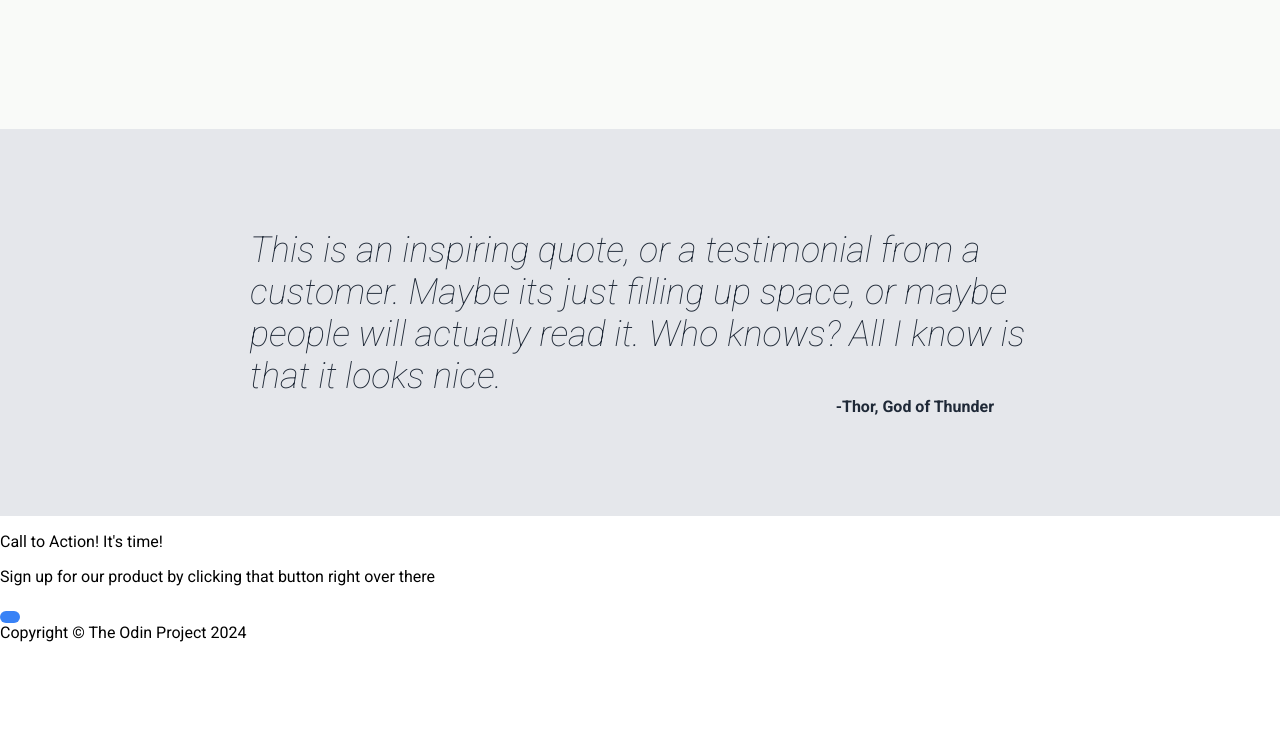
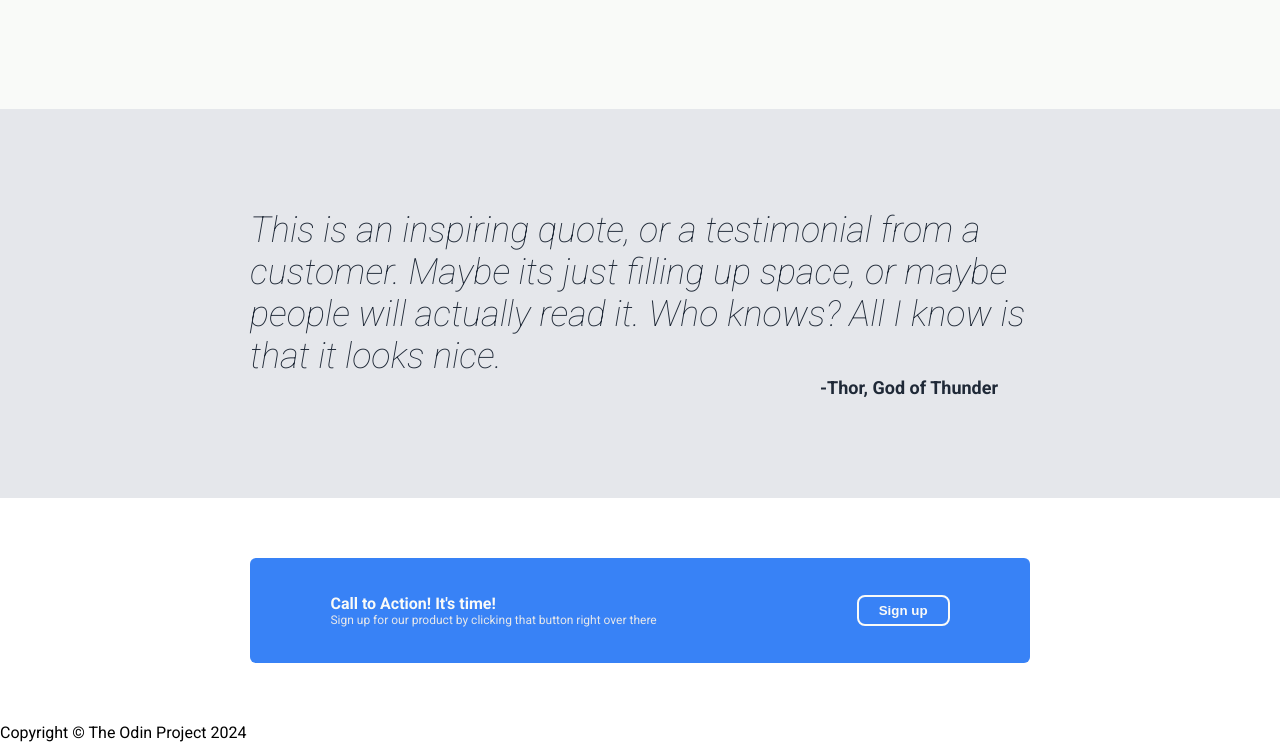
Before and after one commit to ahhhhhh-its-jakob/odin-landingpage, a plain HTML site: page index.html in a window 1280 px wide. Shown: the part 891-1633 px from the top of the page. Before the commit the page ends 1533 px from the top, so only its background shows below. Drawn offline with Linux system fonts and the light colour scheme.

Commit message:
add styles for the sign up section
added styles to the sign up section so that it looks like the layout

at the moment I dont really like my solution and how its behaving
will come back to it

```diff
--- a/index.html
+++ b/index.html
@@ -67,9 +67,11 @@
 
     <div class="signup-section">
         <div class="signup">
-            <p>Call to Action! It's time!</p>
-            <p>Sign up for our product by clicking that button right over there</p>
-            <button class="btn-signup"></button>
+            <div class="signup-info">
+                <p>Call to Action! It's time!</p>
+                <p>Sign up for our product by clicking that button right over there</p>
+            </div>
+            <button class="btn-signup">Sign up</button>
         </div>
     </div>
     <footer>
--- a/styles.css
+++ b/styles.css
@@ -117,6 +117,11 @@ h2{
 .info-example{
     display: flex;
     flex-direction: column;
+    gap: 16px;
+}
+
+p{
+    margin: 0;
 }
 
 .info-img-frame{
@@ -148,8 +153,48 @@ h2{
 }
 
 .quote-speaker{
+    font-size: 18px;
     font-weight: bold;
     color:#1F2937;
     margin-left: auto;
-    padding-right: 36px;
+    padding-right: 32px;
 }
+
+/*Sign Up Section Styles*/
+.signup-section{
+    display: flex;
+    justify-content: center;
+    align-items: center;
+    padding: 60px 150px;
+}
+
+.signup{
+    display: flex;
+    background-color: #3882f6;
+    align-items: center;
+    border-radius: 6px;
+    padding: 36px 80px;
+    gap: 200px;
+}
+
+.signup button{
+    border-style: solid;
+    border-color: #F9FAF8;
+    border-width: 2px;
+    padding: 6px 20px;
+}
+.signup-info{
+    color:#F9FAF8;
+    display: flex;
+    flex-direction: column;
+}
+
+.signup-info p:first-child{
+    font-weight: bold;
+}
+
+.signup-info p:last-child{
+    font-weight: thin;
+    font-size: 12px;
+    color:#E5E7EB;
+}
```
